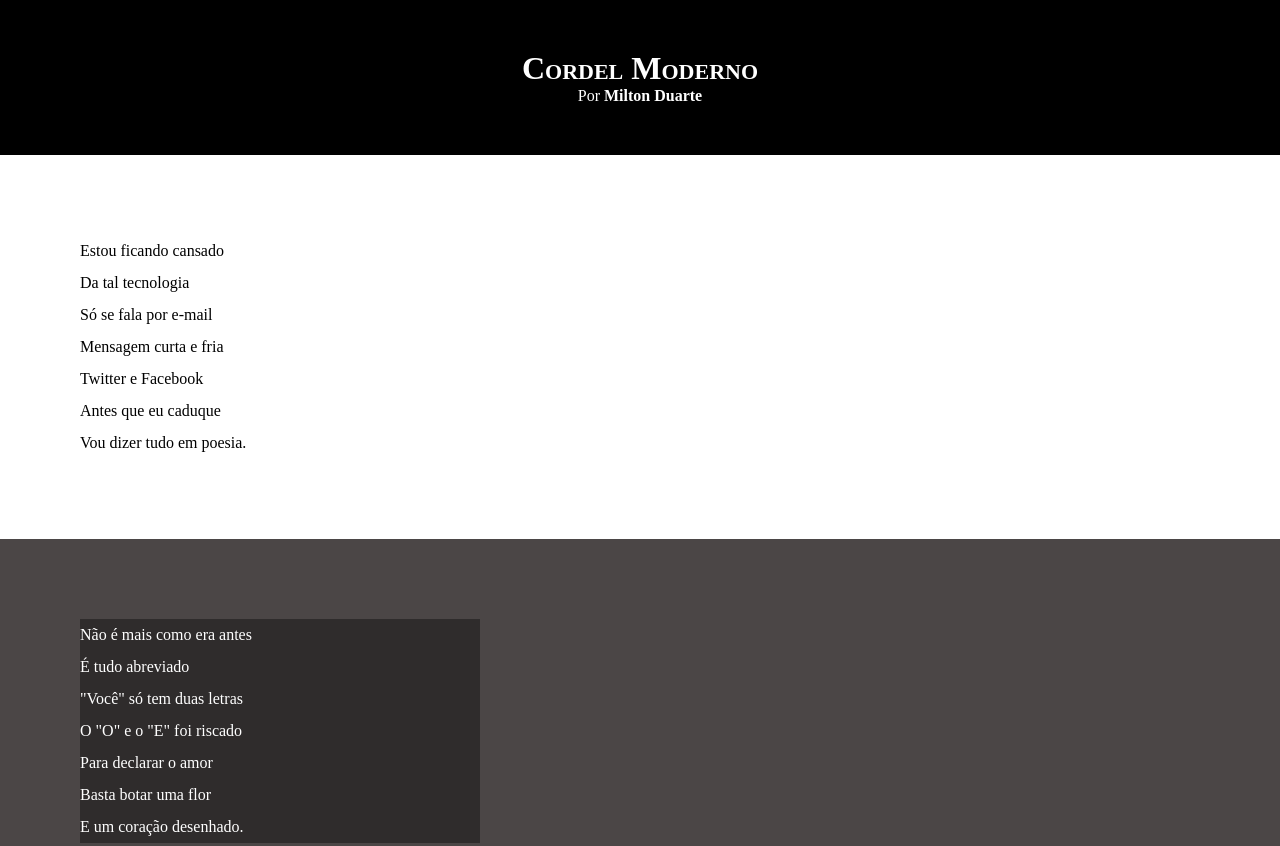
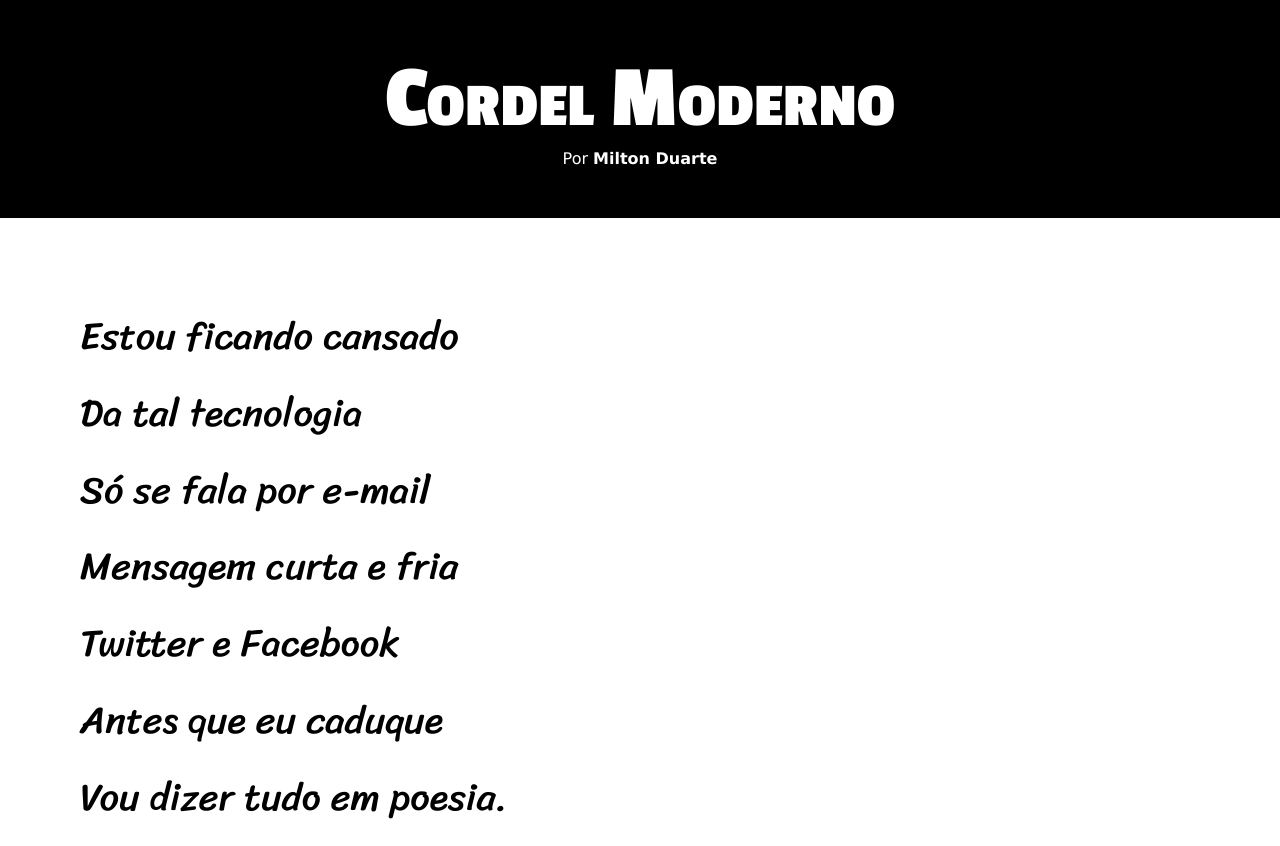
Before and after one commit to vinemuller/HTML-CSS, a plain HTML site: page Exercicios HTML/ex024/index.html in a window 1280 px wide. Shown: the top 846 px of the page. Drawn offline with Linux system fonts and the light colour scheme.

Commit message:
atualização de estilos

```diff
--- a/Exercicios HTML/ex024/estili/style.css
+++ b/Exercicios HTML/ex024/estili/style.css
@@ -1,12 +1,22 @@
 @charset "UTF-8";
+
+@import url('https://fonts.googleapis.com/css2?family=Passion+One:wght@400;700;900&family=Sriracha&display=swap');
+
+:root {
+    --font1: Verdana, Geneva, Tahoma, sans-serif;
+    --font2: "Passion One", sans-serif;
+    --font3: "Sriracha", cursive;
+}
 
 * {
     margin: 0px;
     padding: 0px;
+    font-size: 1em;
 }
 
 html, body {
     min-height: 100vh;
+    font-family: var(--font1);
 }
 
 header {
@@ -19,6 +29,8 @@ header {
 header > h1 {
     padding-top: 50px;
     font-variant: small-caps;
+    font-family: var(--font2);
+    font-size: 7vw;
 }
 
 header > p {
@@ -39,6 +51,8 @@ header a:hover, footer a:hover {
 section {
     padding: 10vh 10vh;
     line-height: 2em;
+    font-family: var(--font3);
+    font-size: 3vw;
 }
 
 section.normal {
@@ -52,7 +66,8 @@ section.imagem {
 }
 
 section.imagem > p {
-    width: 400px;
+    display: inline-block;
+    padding: 5px;
     background-color: rgba(0, 0, 0, 0.37);
 }
 
```
